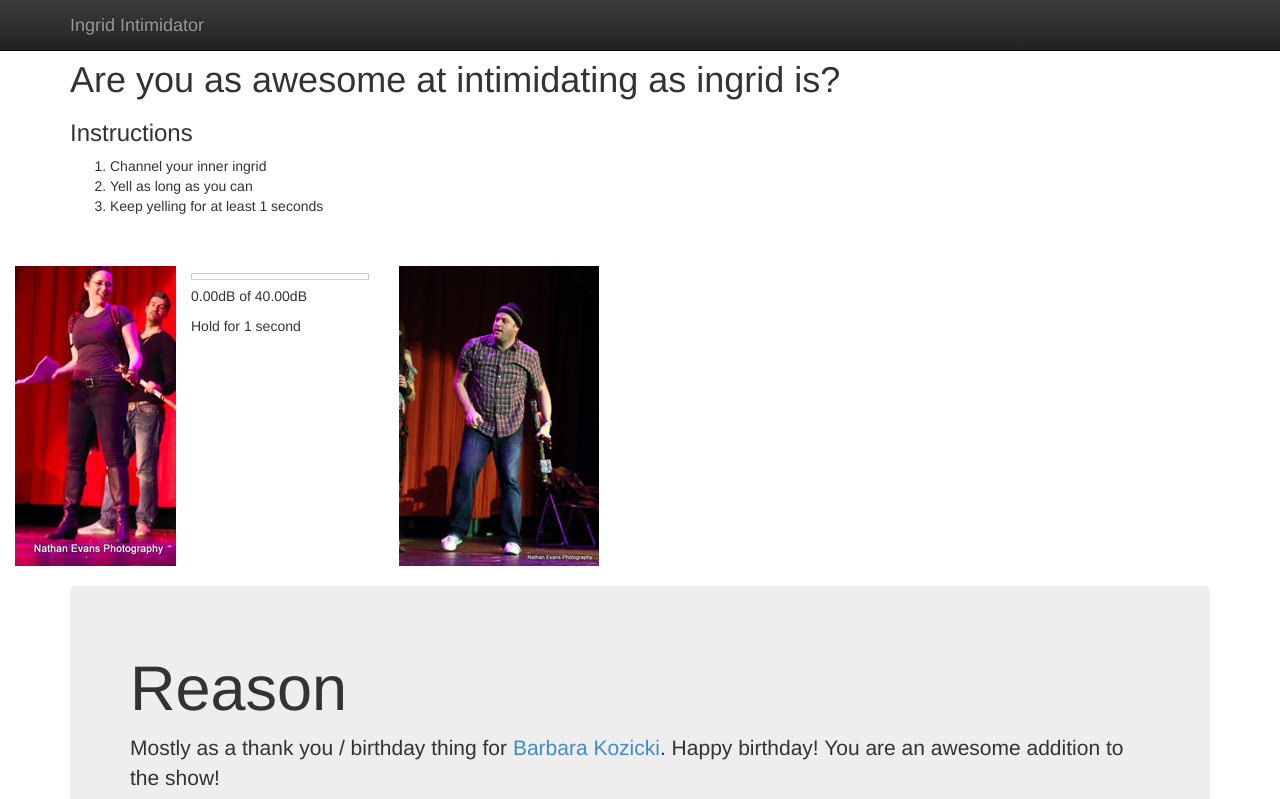
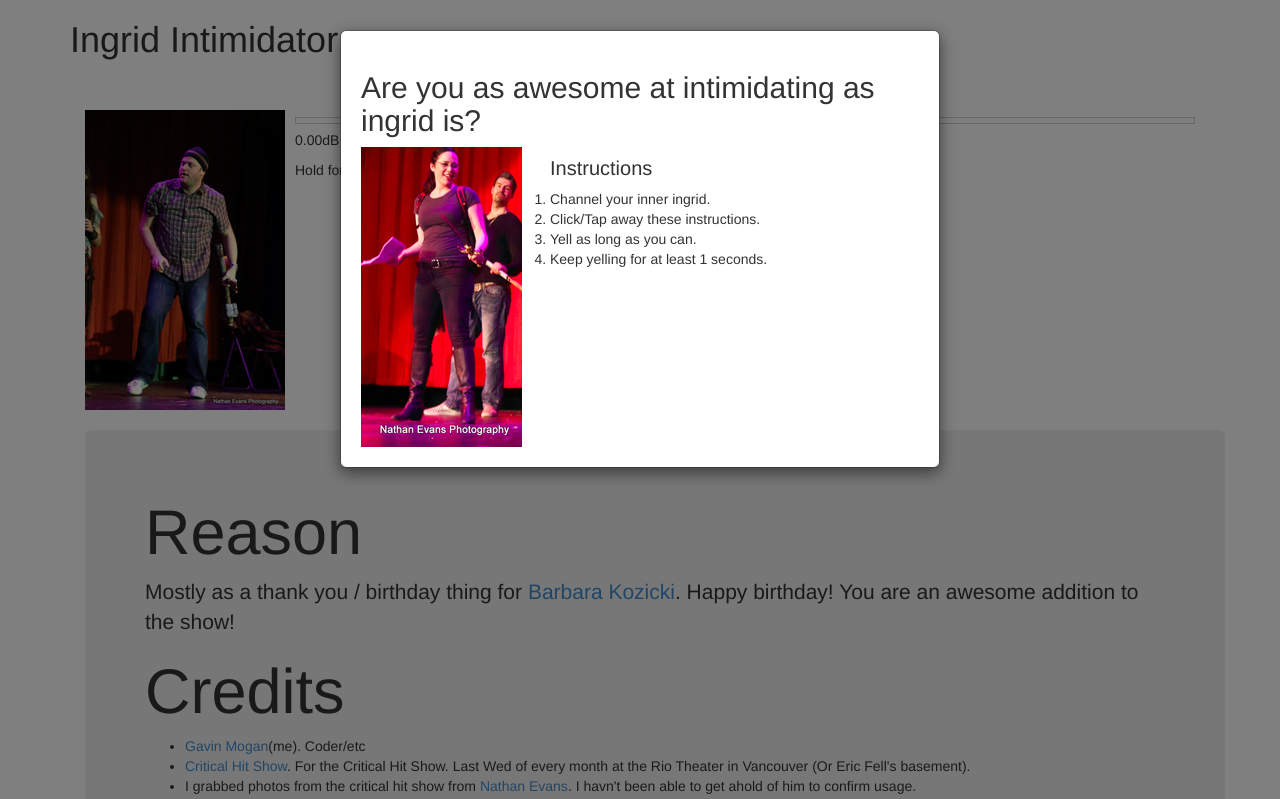
Before and after one commit to halkeye/ingrid_intimidator, a website: page index.html in a window 1280 px wide. Shown: the top 799 px of the page. Drawn offline with nearby package versions, Linux system fonts and the light colour scheme.

Commit message:
new splash screen stuff

```diff
--- a/index.html
+++ b/index.html
@@ -14,42 +14,39 @@
     <link rel="stylesheet" href="bower_components/fontawesome/css/font-awesome.css" />
   </head>
   <body>
-    <div class="navbar navbar-inverse navbar-fixed-top" role="navigation">
     <div class="container">
-        <div class="navbar-header">
-          <button type="button" class="navbar-toggle" data-toggle="collapse" data-target=".navbar-collapse">
-            <span class="sr-only">Toggle navigation</span>
-            <span class="icon-bar"></span>
-            <span class="icon-bar"></span>
-            <span class="icon-bar"></span>
-          </button>
-          <a class="navbar-brand" href="#">Ingrid Intimidator</a>
+      <h1>Ingrid Intimidator</h1>
       <div id="signin_button" class="hide pull-right" style="position: absolute; right: 0">
         <img src="img/Red-signin_Medium_base_44dp.png" alt="gplus signin"  style="width: 120px; height: 40px;" />
       </div>
     </div>
-        <!-- <div class="collapse navbar-collapse">
-          <ul class="nav navbar-nav">
-            <li class="active"><a href="#">Home</a></li>
-            <li><a href="#about">About</a></li>
-            <li><a href="#contact">Contact</a></li>
-          </ul>
-        </div>--><!--/.nav-collapse -->
+    <div class="modal fade" data-show="true" id="splashmodal">
+      <div class="modal-dialog">
+        <div class="modal-content">
+          <div class="modal-body">
+            <div id="splashsection">
+              <h1>Are you as awesome at intimidating as ingrid is?</h1>
+              <div id="ingrid"></div>
+              <div id="instructions">
+                <h3>Instructions</h3>
+                <ol>
+                  <li>Channel your inner ingrid.</li>
+                  <li>Click/Tap away these instructions.</li>
+                  <li>Yell as long as you can.</li>
+                  <li>Keep yelling for at least 1 seconds.</li>
+                </ol>
+              </div>
+            </div>
+          </div>
+        </div>
       </div>
     </div>
     <div class="container" id="main_container">
-      <h1>Are you as awesome at intimidating as ingrid is?</h1>
-      <h3>Instructions</h3>
-      <ol>
-        <li>Channel your inner ingrid</li>
-        <li>Yell as long as you can</li>
-        <li>Keep yelling for at least 1 seconds</li>
-      </ol>
+      <div id="meter_container">
+        <div id="brask"></div>
+        <div class="data">
+          <meter max="150" high="40" value="0" id="volume_meter"></meter>
         </div>
-    <div id="meter_container">
-      <div id="ingrid"></div>
-      <div class="col-xs-2 col-md-2">
-        <meter max="150" high="40" value="0" id="volume_meter"></meter>
         <p id="volume_meter_text" ></p>
         <div id="volume_timer_container">
           <span id="volume_timer_hold_label">Hold</span>
@@ -58,10 +55,6 @@
             Awesome! Held
           </span>
           for <span id="volume_timer">1 min</span>
-        </div>
-      </div>
-      <div class="col-xs-3 col-md-3">
-        <div id="brask"></div>
         </div>
       </div>
       <div class="container">
@@ -99,6 +92,7 @@
           </ul>
         </div>
       </div>
+    </div>
     <script src="bower_components/jquery/dist/jquery.min.js" type="text/javascript"></script>
     <script src="bower_components/bootstrap/dist/js/bootstrap.min.js" type="text/javascript"></script>
     <script src="bower_components/HumanizeDuration.js/humanize-duration.js" type="text/javascript"></script>
--- a/js/main.js
+++ b/js/main.js
@@ -10,6 +10,10 @@
         window.setTimeout(callback, 1000 / 60);
       };
   })();
+  $('#splashmodal').modal('show').on('click', '*', function () {
+    $('#splashmodal').modal('hide')
+  });
+
   var audioContext, analyser, analyser2, javascriptNode, splitter, sourceNode,
     targetSuccessTime,  sustainTime, sustainValue, volume, baseVolume,
     elm_volume_meter, elm_volume_meter_text, elm_meter_container, elm_timer,
--- a/less/app.less
+++ b/less/app.less
@@ -1,11 +1,39 @@
 @import "bower_components/bootstrap/less/bootstrap.less";
 @import "bower_components/bootstrap/less/theme.less";
+
+// http://css-tricks.com/snippets/css/less-mixin-for-rem-font-sizing/
+.font-size(@sizeValue) {
+  @remValue: @sizeValue;
+  @pxValue: (@sizeValue * 10);
+  font-size: ~"@{pxValue}px";
+  font-size: ~"@{remValue}rem";
+}
 
 #main_container {
   padding: 40px 15px;
 }
 
 #meter_container:extend(.container-fluid) {};
+
+#splashsection {
+  display: table-cell;
+  min-height: 375px;
+  h1 { .font-size(3) }
+  #ingrid {
+    float: left;
+    height: 300px;
+    width: 161px;
+    margin-right: 2em;
+    background-size: 100% 100%;
+    background-repeat: no-repeat;
+    background-image: url(../img/ingrid_facing_right.png);
+  }
+  #instructions {
+    h3 {
+      .font-size(2);
+    }
+  }
+}
 
 #meter_container {
   @media (max-width: @screen-xs-max) {
@@ -18,17 +46,10 @@
   #volume_timer_held_label {
     display: none;
   }
-  #ingrid {
-    float: left;
-    height: 300px;
-    width: 161px;
-    background-size: 100% 100%;
-    background-repeat: no-repeat;
-    background-image: url(../img/ingrid_facing_right.png);
-  }
 
   #brask {
     float: left;
+    margin-right: 10px;
     height: 300px;
     width: 200px;
     background-size: 100% 100%;
@@ -48,11 +69,17 @@
   }
   #volume_timer_container {
     font-weight: bold;
-    font-size: 2em;
+    .font-size(2);
     color: green;
   }
 }
 
+#meter_container .data {
+  padding-left: 210px;
+  width: 100%;
+  height: 100%;
+  width: auto;
+}
 
 meter {
   -webkit-appearance: none;
```
Also changed, not shown: less/app.less.css. Lines whose indentation alone changed are shown as unchanged.
